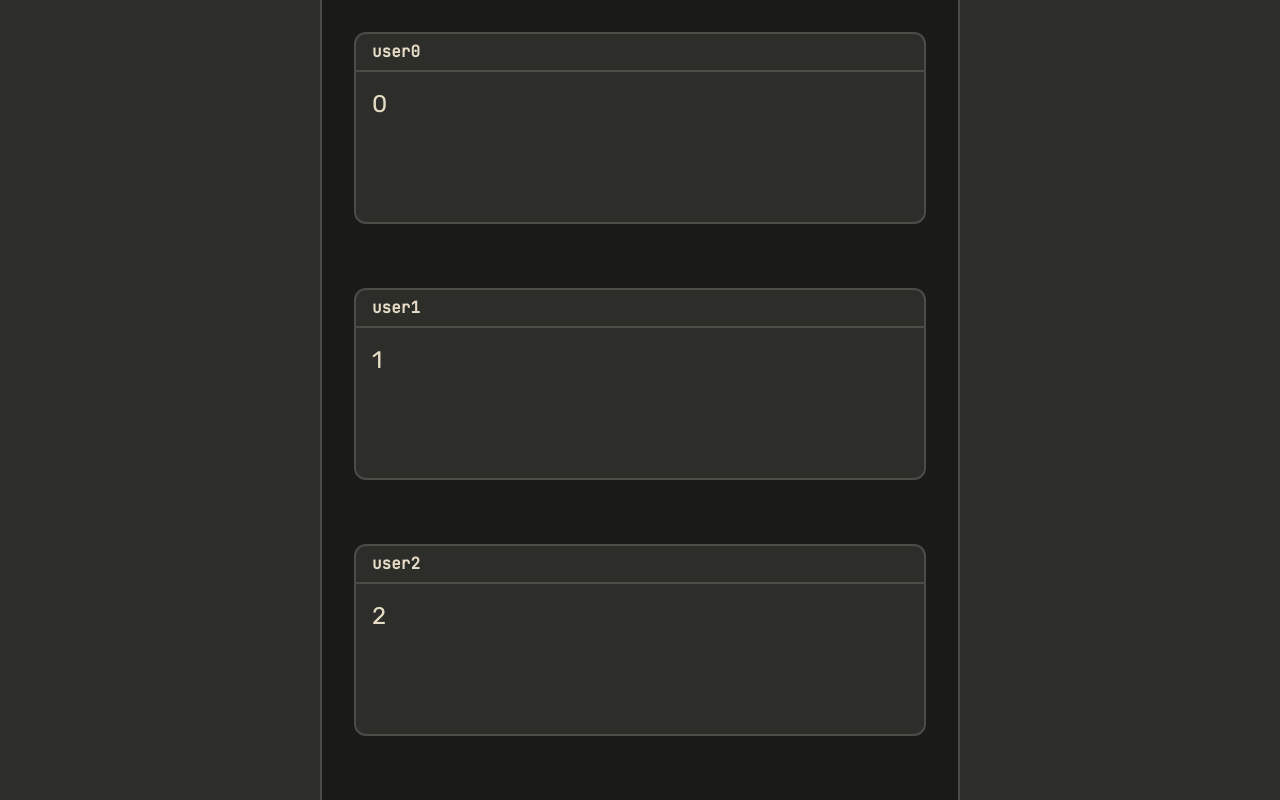
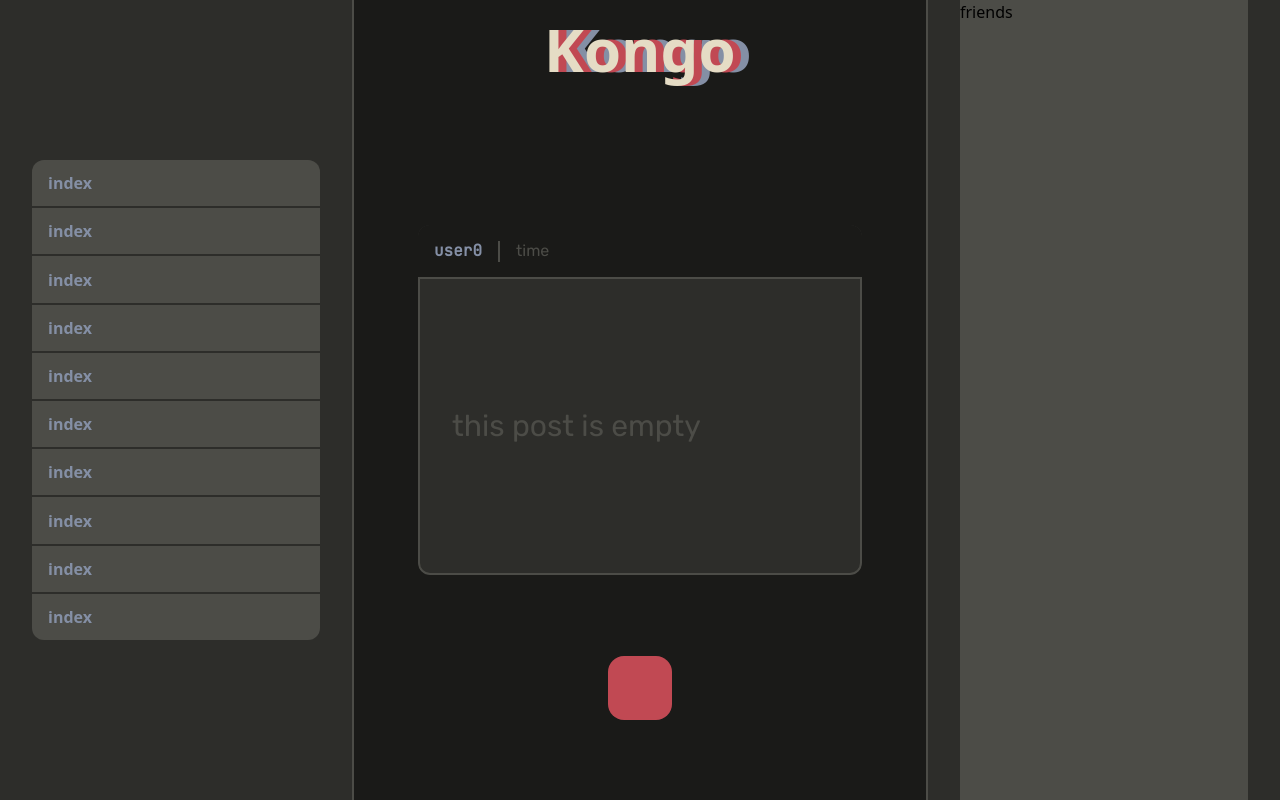
Before and after one commit to mruczekpln/kongo, a React (Vite) app in the folder client/: page / in a window 1280 px wide. Built offline with nearby package versions, Linux system fonts and the light colour scheme.

Commit message:
added post prewiev component, IN PROGRESS: landing page

```diff
--- a/client/src/components/ui/Logo.tsx
+++ b/client/src/components/ui/Logo.tsx
@@ -1,8 +1,15 @@
-const Logo = () => {
+interface LogoProps {
+  scale?: number
+}
+
+const Logo = ({ scale = 1 }: LogoProps) => {
   return (
     <h1
       className='h-max text-3xl font-bold text-text-primary'
-			style={{ textShadow: '4px 0px 0px #C14953, 8px 0px 0px #848FA5' }}
+      style={{
+        textShadow: "4px 0px 0px #C14953, 8px 0px 0px #848FA5",
+        scale: `${scale}`,
+      }}
     >
       Kongo
     </h1>
--- /dev/null
+++ b/client/src/pages/Landing/components/Friend.tsx
@@ -0,0 +1,13 @@
+interface FriendProps {
+  name: string
+}
+
+const Friend = ({ name }: FriendProps) => {
+  return (
+    <div className='flex h-16 w-full items-center bg-bg-secondary px-4 font-bold text-accent'>
+      {name}
+    </div>
+  )
+}
+
+export default Friend
--- a/client/src/pages/Landing/components/Post.tsx
+++ b/client/src/pages/Landing/components/Post.tsx
@@ -1,15 +1,40 @@
 interface PostProps {
+  actions: [() => void, () => void]
   author: string
   text: string
+  which?: "first" | "last"
 }
 
-const Post = ({ author, text }: PostProps) => {
+const Post = ({ author, text, actions, which }: PostProps) => {
+  const [animateUp, animateDown] = actions
   return (
-		<div className='flex h-48 w-full flex-col rounded-xl border-2 border-bg-secondary bg-bg-primary font-main'>
-			<div className='flex h-1/5 w-full items-center border-b-2 border-bg-secondary pl-4 font-monospace font-bold leading-[0.5] text-text-secondary'>
-				{author}
+    <div className='flex h-screen w-full flex-col items-center justify-evenly'>
+      {which !== "first" ? (
+        <button
+          className='h-16 w-16 rounded-2xl bg-primary'
+          onClick={animateUp}
+        ></button>
+      ) : (
+        <div className='h-16 w-16 opacity-0'></div>
+      )}
+      <div className='flex min-h-[350px] w-full flex-col overflow-hidden rounded-xl bg-bg-primary font-main'>
+        <div className='flex h-16 w-full items-center gap-4 bg-bg-secondary-layer pl-4  leading-[1.5] text-text-secondary'>
+          <p className='font-monospace font-bold text-accent'>{author}</p>
+          <div className='h-2/5 border-l-2 border-bg-secondary '></div>
+          <p className='text-bg-secondary'>time</p>
         </div>
-			<div className='h-4/5 w-full p-4 text-2xl text-text-primary'>{text}</div>
+        <div className='flex h-full w-full grow items-center rounded-b-xl border-2 border-bg-secondary p-8 text-3xl text-text-primary'>
+          {text || <p className='text-bg-secondary'>this post is empty</p>}
+        </div>
+      </div>
+      {which !== "last" ? (
+        <button
+          className='h-16 w-16 rounded-2xl bg-primary'
+          onClick={animateDown}
+        ></button>
+      ) : (
+        <div className='h-16 w-16 opacity-0'></div>
+      )}
     </div>
   )
 }
--- a/client/src/pages/Landing/index.tsx
+++ b/client/src/pages/Landing/index.tsx
@@ -1,4 +1,7 @@
-import Post from './components/Post'
+import Post from "./components/Post"
+import Logo from "../../components/ui/Logo"
+import { createRef, useRef, useState } from "react"
+import Friend from "./components/Friend"
 
 interface Post {
   id?: string
@@ -6,16 +9,65 @@ interface Post {
   text: string
 }
 
+interface State {
+  scroll: number
+}
+
 const LandingPage = () => {
+  const scrollingRef = createRef<HTMLDivElement>()
+  const state = useRef<State>({ scroll: 0 })
+  const posts = [...new Array(10)]
+  const friends = [...new Array(10)]
+
+  const animate = () =>
+    scrollingRef.current?.animate(
+      { transform: `translateY(${state.current.scroll / posts.length}%)` },
+      { fill: "forwards", duration: 300, easing: "ease-in-out" }
+    )
+
+  const animateUp = () => {
+    state.current.scroll += 100
+    animate()
+  }
+
+  const animateDown = () => {
+    state.current.scroll -= 100
+    animate()
+  }
+
+  const which = (index: number, arr: any[]) => {
+    if (index === 0) return "first"
+    else if (index === arr.length - 1) return "last"
+    return undefined
+  }
+
   return (
-		<main className='flex h-screen w-screen justify-center bg-bg-primary'>
-			<div className='h-full w-1/2 overflow-y-scroll'>
-				<section className='flex h-auto w-full flex-col gap-16 border-x-2 border-bg-secondary bg-bg-secondary-layer p-8'>
-					{[...new Array(10)].map((item, index) => (
-						<Post author={'user' + index} text={index.toString()} key={index} />
+    <main className='flex h-screen w-screen items-center justify-center gap-8 bg-bg-primary px-8'>
+      <section className='flex h-3/5 w-1/4 flex-col gap-0.5 overflow-hidden rounded-xl bg-bg-primary'>
+        {friends.map((item, index) => (
+          <Friend name='index' key={index} />
+        ))}
+      </section>
+      <div className='h-full w-1/2 grow overflow-y-hidden'>
+        <section
+          ref={scrollingRef}
+          className='flex h-auto w-full flex-col items-center border-x-2 border-bg-secondary bg-bg-secondary-layer px-16'
+        >
+          <div className='absolute top-8'>
+            <Logo scale={2} />
+          </div>
+          {posts.map((item, index, arr) => (
+            <Post
+              which={which(index, arr)}
+              actions={[animateUp, animateDown]}
+              author={"user" + index}
+              text={"wale gowno".repeat(index)}
+              key={index}
+            />
           ))}
         </section>
       </div>
+      <section className='h-full w-1/4 bg-bg-secondary'>friends</section>
     </main>
   )
 }
```
Also changed, not shown: 1 other file (tests, documents, lock files or other folders). Lines whose indentation alone changed are shown as unchanged.
